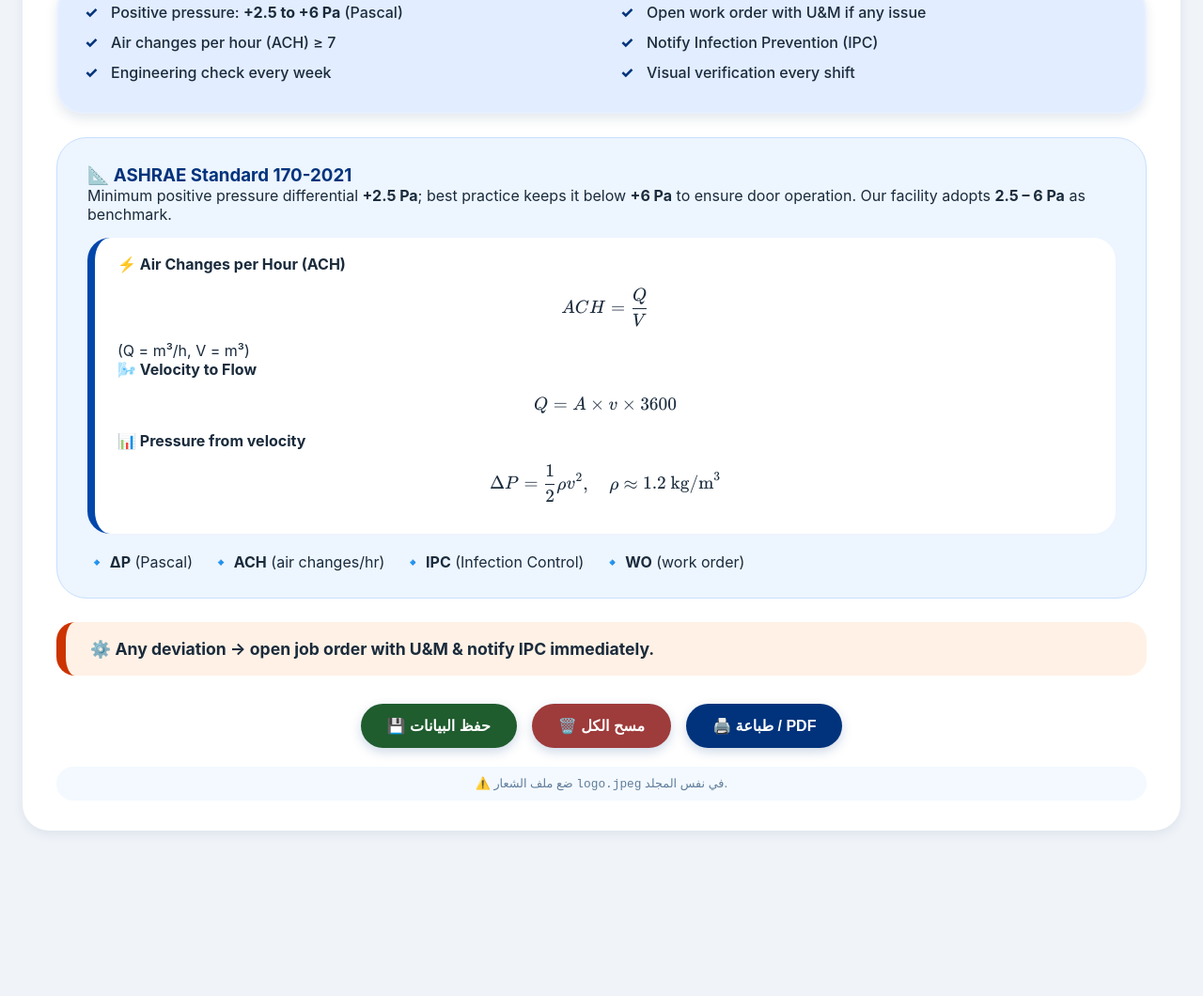
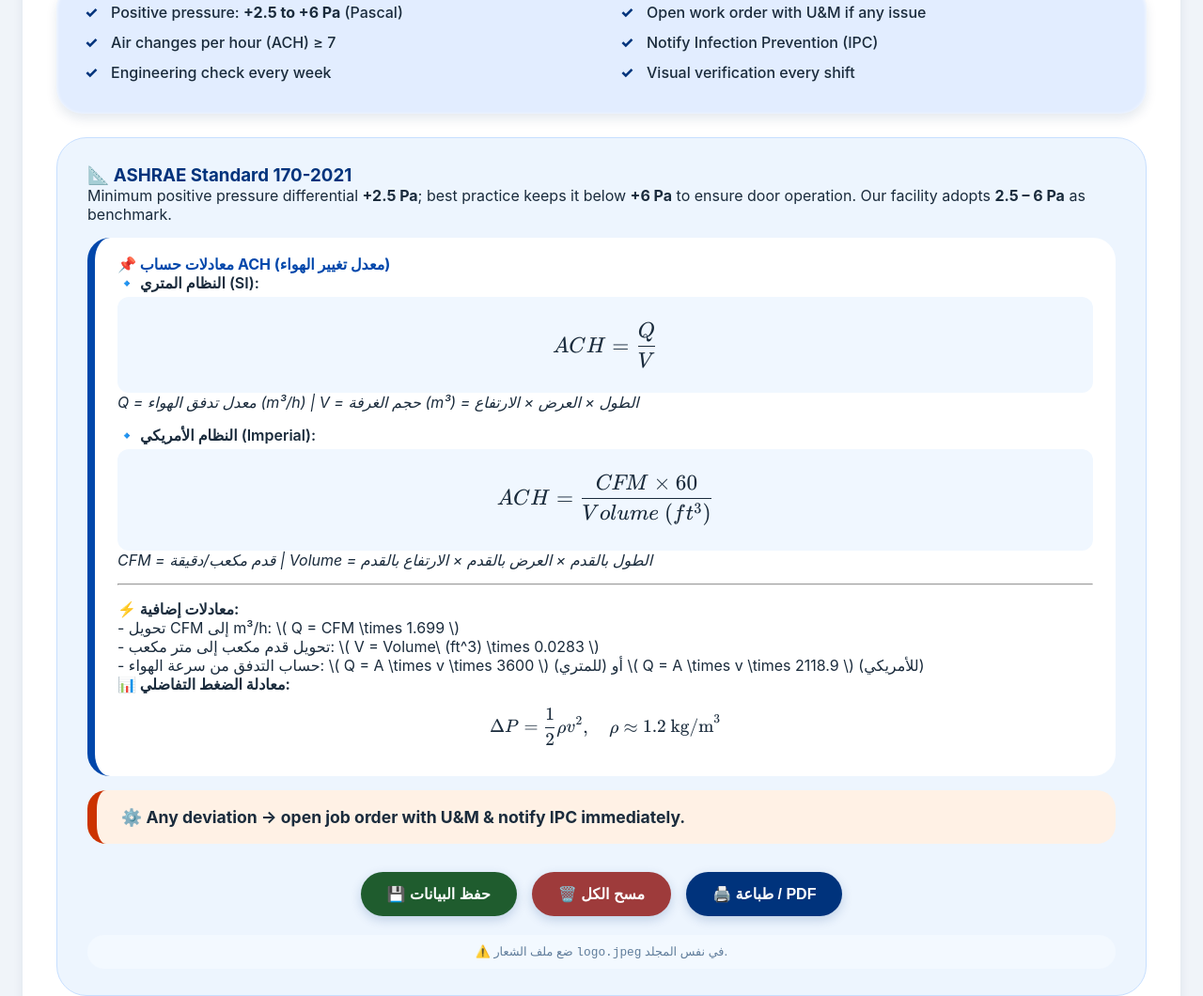
Before and after one commit to Eng4clay/Positive-Pressure-Rooms-, a plain HTML site: page index.html in a window 1280 px wide. Shown: the part 1373-2433 px from the top of the page at 94% size. Before the commit the page ends 2281 px from the top, so only its background shows below. Drawn offline with nearby package versions, Linux system fonts and the light colour scheme.

Commit message:
Update index.html

```diff
--- a/index.html
+++ b/index.html
@@ -454,25 +454,37 @@
         </ul>
 
         <!-- COMPLIANCE CARD -->
-        <div class="compliance-box">
-            <h3 style="color:var(--primary-dark); margin-top:0;">📐 ASHRAE Standard 170-2021</h3>
-            <p>Minimum positive pressure differential <strong>+2.5 Pa</strong>; best practice keeps it below <strong>+6 Pa</strong> to ensure door operation. Our facility adopts <strong>2.5 – 6 Pa</strong> as benchmark.</p>
+        <!-- في قسم الملاحظات الفنية داخل الصفحة الثانية، قم بإضافة أو تحديث كتلة المعادلات لتصبح: -->
 
-            <div class="formula-block">
-                <p><strong>⚡ Air Changes per Hour (ACH)</strong><br>
-                \[ACH = \frac{Q}{V}\]   (Q = m³/h, V = m³)</p>
-                <p><strong>🌬️ Velocity to Flow</strong><br>
-                \[Q = A \times v \times 3600\]</p>
-                <p><strong>📊 Pressure from velocity</strong><br>
-                \[\Delta P = \frac{1}{2} \rho v^{2}, \quad \rho \approx 1.2\ \text{kg/m}^3\]</p>
-            </div>
+    <div class="compliance-box">
+        <h3 style="color:var(--primary-dark); margin-top:0;">📐 ASHRAE Standard 170-2021</h3>
+        <p>Minimum positive pressure differential <strong>+2.5 Pa</strong>; best practice keeps it below <strong>+6 Pa</strong> to ensure door operation. Our facility adopts <strong>2.5 – 6 Pa</strong> as benchmark.</p>
 
-            <div style="display: flex; flex-wrap: wrap; gap: 20px; margin-top: 20px;">
-                <span><strong>🔹 ΔP</strong> (Pascal)</span>
-                <span><strong>🔹 ACH</strong> (air changes/hr)</span>
-                <span><strong>🔹 IPC</strong> (Infection Control)</span>
-                <span><strong>🔹 WO</strong> (work order)</span>
-            </div>
+        <div class="formula-block">
+            <h4 style="margin-top: 0; color: #0047ab;">📌 معادلات حساب ACH (معدل تغيير الهواء)</h4>
+
+            <p style="font-weight: 600; margin-bottom: 5px;">🔹 النظام المتري (SI):</p>
+            <p style="font-size: 1.2rem; background: #f0f7ff; padding: 8px; border-radius: 12px;">
+                \[ACH = \frac{Q}{V}\]
+            </p>
+            <p><em>Q = معدل تدفق الهواء (m³/h)  |  V = حجم الغرفة (m³) = الطول × العرض × الارتفاع</em></p>
+
+            <p style="font-weight: 600; margin: 15px 0 5px;">🔹 النظام الأمريكي (Imperial):</p>
+            <p style="font-size: 1.2rem; background: #f0f7ff; padding: 8px; border-radius: 12px;">
+                \[ACH = \frac{CFM \times 60}{Volume\ (ft^3)}\]
+            </p>
+            <p><em>CFM = قدم مكعب/دقيقة  |  Volume = الطول بالقدم × العرض بالقدم × الارتفاع بالقدم</em></p>
+
+            <hr style="margin: 15px 0;">
+            <p><strong>⚡ معادلات إضافية:</strong><br>
+            - تحويل CFM إلى m³/h: \( Q = CFM \times 1.699 \)<br>
+            - تحويل قدم مكعب إلى متر مكعب: \( V = Volume\ (ft^3) \times 0.0283 \)<br>
+            - حساب التدفق من سرعة الهواء: \( Q = A \times v \times 3600 \) (للمتري) أو \( Q = A \times v \times 2118.9 \) (للأمريكي)
+            </p>
+
+            <p><strong>📊 معادلة الضغط التفاضلي:</strong><br>
+            \[\Delta P = \frac{1}{2} \rho v^{2}, \quad \rho \approx 1.2\ \text{kg/m}^3\]
+            </p>
         </div>
 
         <!-- JOB ORDER NOTE -->
```
